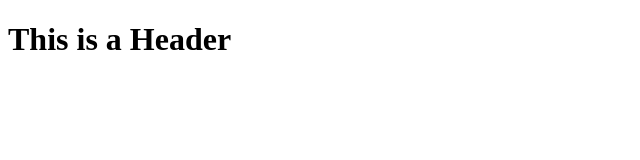
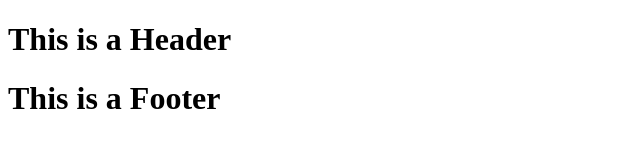
Before and after one commit to kevinwalsh23/git-test, a plain HTML site: page index.html in a window 1280 px wide. Shown: the whole page, without its empty margins (0-640 px from the left). Drawn offline with Linux system fonts and the light colour scheme.

Commit message:
second commit

```diff
--- a/index.html
+++ b/index.html
@@ -4,5 +4,6 @@
 
     <body>
         <h1>This is a Header</h1>
+        <h1>This is a Footer</h1>
     </body>
 </html>
```
